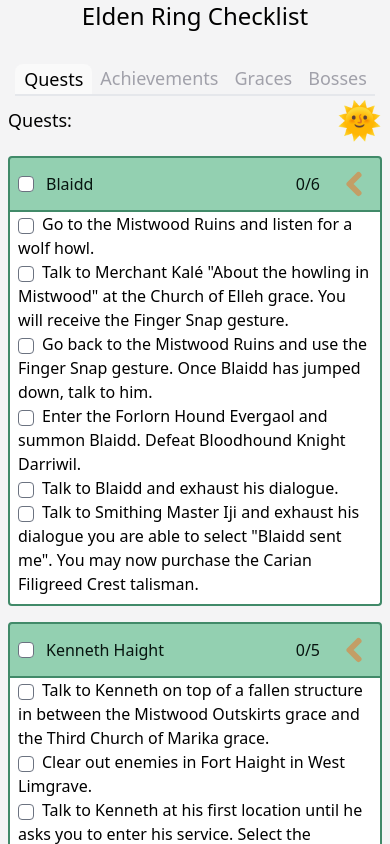
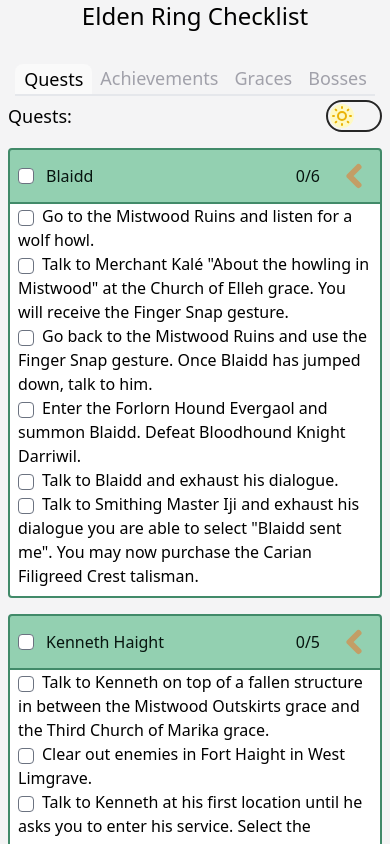
Before and after one commit to Gobluebro/Elden-Ring-Checklist, a Next.js app: page / in a window 390 px wide. Shown: the top 844 px of the page. Built offline with nearby package versions, Linux system fonts and the light colour scheme.

Commit message:
Change darkmode from emojis to icons
using an iphone style toggle button

```diff
--- a/components/darkModeToggle.tsx
+++ b/components/darkModeToggle.tsx
@@ -1,30 +1,48 @@
-import { useEffect, useState } from "react";
+import { IconMoonStars, IconSun } from "@tabler/icons";
+import { useEffect } from "react";
 import { useLocalStorage } from "../hooks/useLocalStorage";
+
+const iconStyles = "text-yellow-500 dark:text-white absolute w-6 h-6 z-10";
 
 const DarkModeToggle = () => {
   const [isDarkMode, setIsDarkMode] = useLocalStorage("dark", false);
-  // used for fixing hydration issue.
-  const [buttonEmoji, setButtonEmoji] = useState<string>("🌞");
 
   useEffect(() => {
     if (isDarkMode) {
       document.documentElement.classList.add("dark");
-      setButtonEmoji("🌑");
     } else {
       document.documentElement.classList.remove("dark");
-      setButtonEmoji("🌞");
     }
   }, [isDarkMode]);
 
   return (
     <>
-      <button
-        id="darkMode"
-        className="text-4xl"
-        onClick={() => setIsDarkMode(!isDarkMode)}
-      >
-        {buttonEmoji}
-      </button>
+      <label htmlFor="toggleB" className="flex items-center cursor-pointer">
+        <div className="relative">
+          <input
+            type="checkbox"
+            id="toggleB"
+            onChange={() => setIsDarkMode(!isDarkMode)}
+            checked={isDarkMode}
+            className="sr-only"
+          />
+
+          <div className="block w-14 h-8 border-2 border-neutral-800 dark:border-zinc-100 rounded-full"></div>
+
+          <div className="dot absolute left-1 top-1 bg-yellow-100 w-6 h-6 rounded-full transition">
+            <IconMoonStars
+              size={30}
+              stroke={2}
+              className={`${iconStyles} hidden dark:inline`}
+            />
+            <IconSun
+              size={30}
+              stroke={2}
+              className={`${iconStyles} inline dark:hidden`}
+            />
+          </div>
+        </div>
+      </label>
     </>
   );
 };
--- a/styles/globals.css
+++ b/styles/globals.css
@@ -6,3 +6,8 @@
 body {
   @apply bg-zinc-100 dark:bg-neutral-800 text-black dark:text-white;
 }
+
+input:checked ~ .dot {
+  transform: translateX(100%);
+  @apply bg-purple-900;
+}
```
